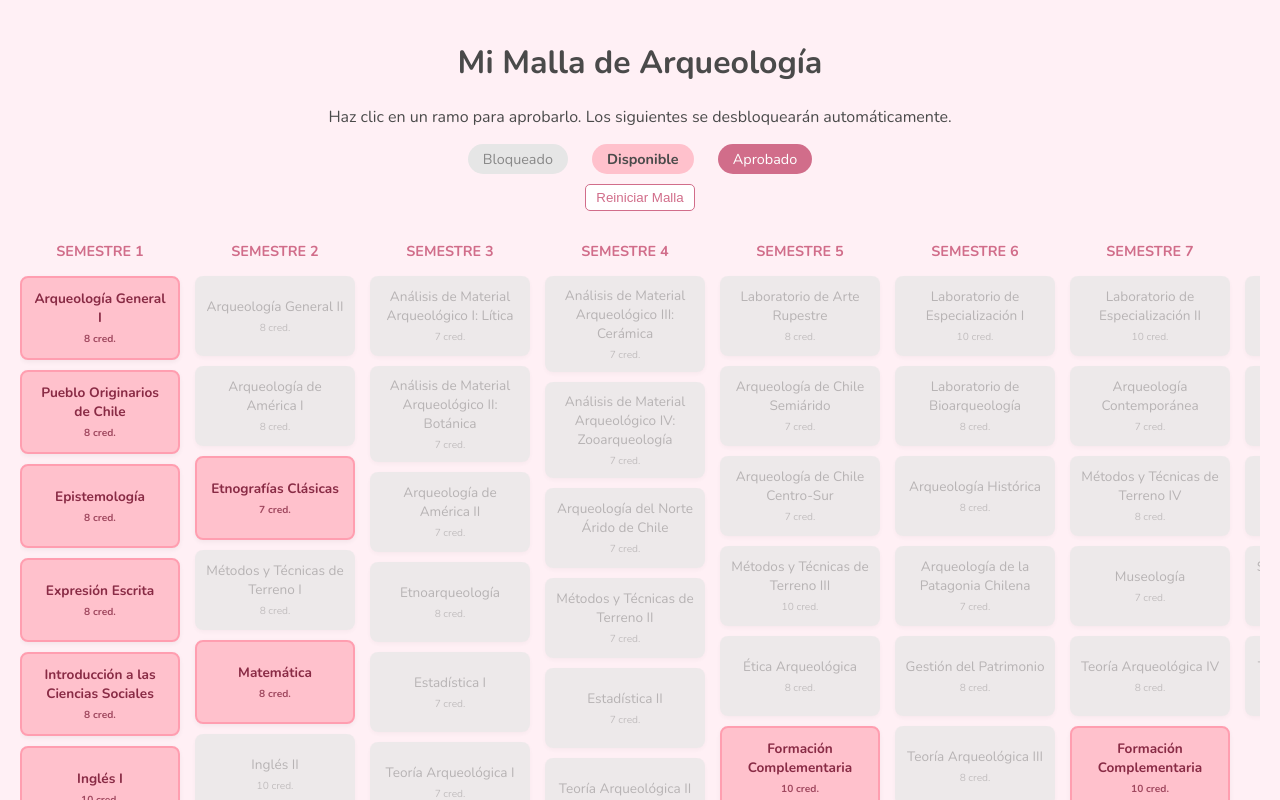
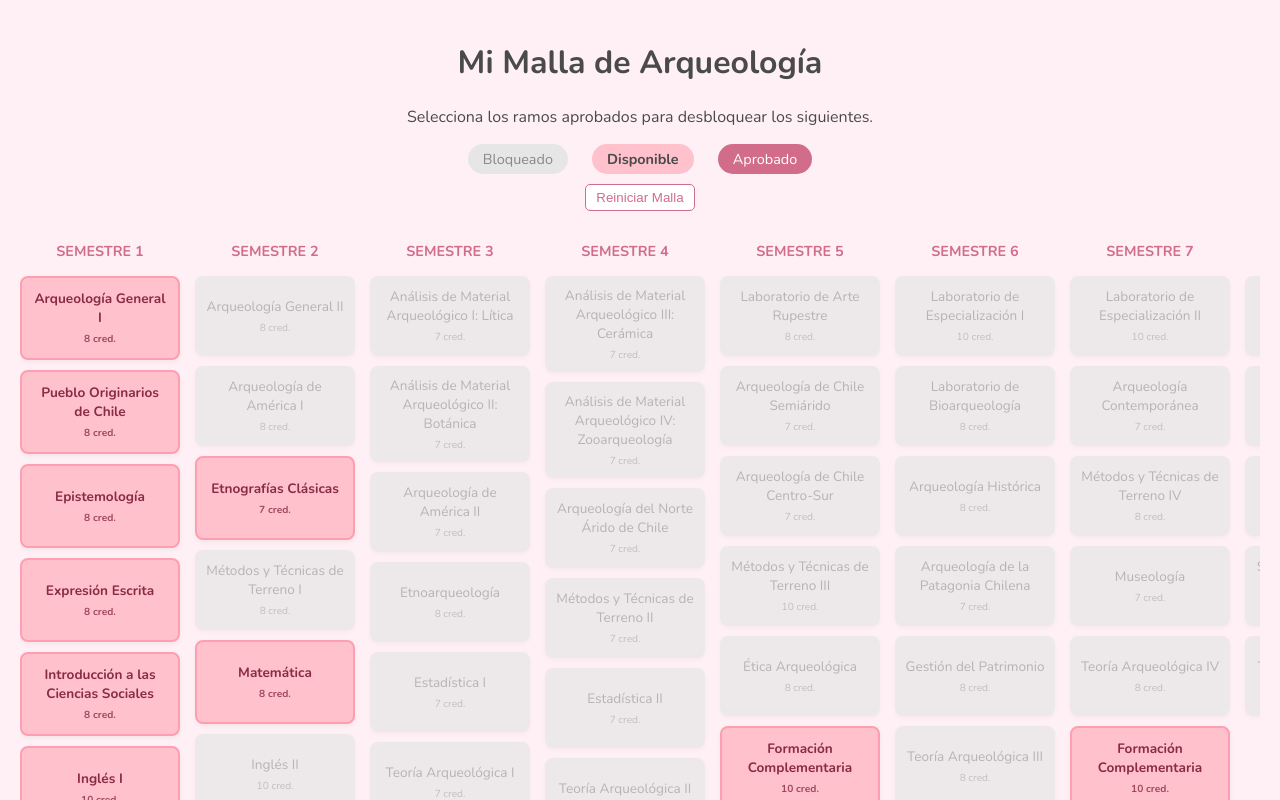
Before and after one commit to alipi147/Malla-arqueologia, a plain HTML site: page index.html in a window 1280 px wide. Shown: the top 800 px of the page. Drawn offline with nearby package versions, Linux system fonts and the light colour scheme.

Commit message:
Update instructional text in index.html

```diff
--- a/index.html
+++ b/index.html
@@ -11,7 +11,7 @@
 
     <header>
         <h1>Mi Malla de Arqueología</h1>
-        <p>Haz clic en un ramo para aprobarlo. Los siguientes se desbloquearán automáticamente.</p>
+        <p>Selecciona los ramos aprobados para desbloquear los siguientes.</p>
         <div class="leyenda">
             <span class="ind-locked">Bloqueado</span>
             <span class="ind-avail">Disponible</span>
```
